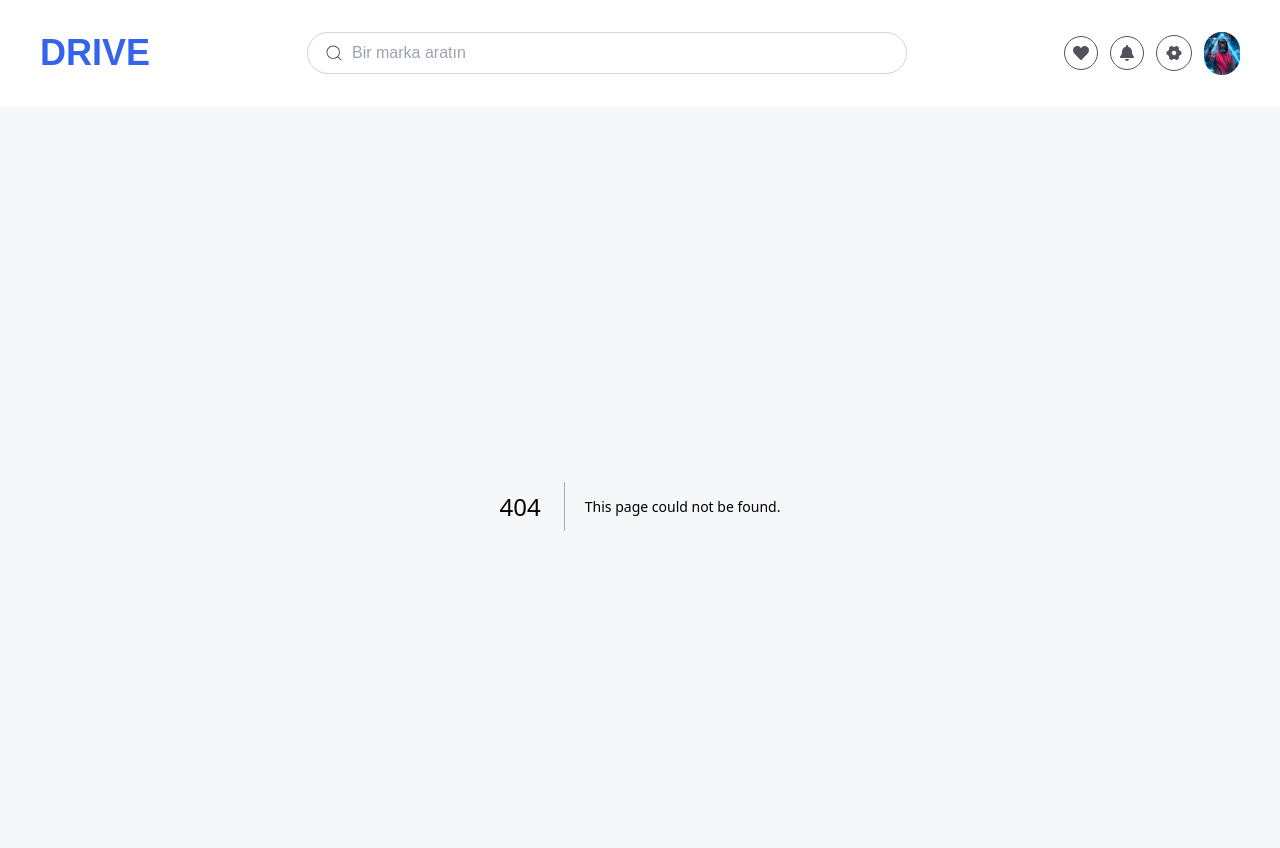
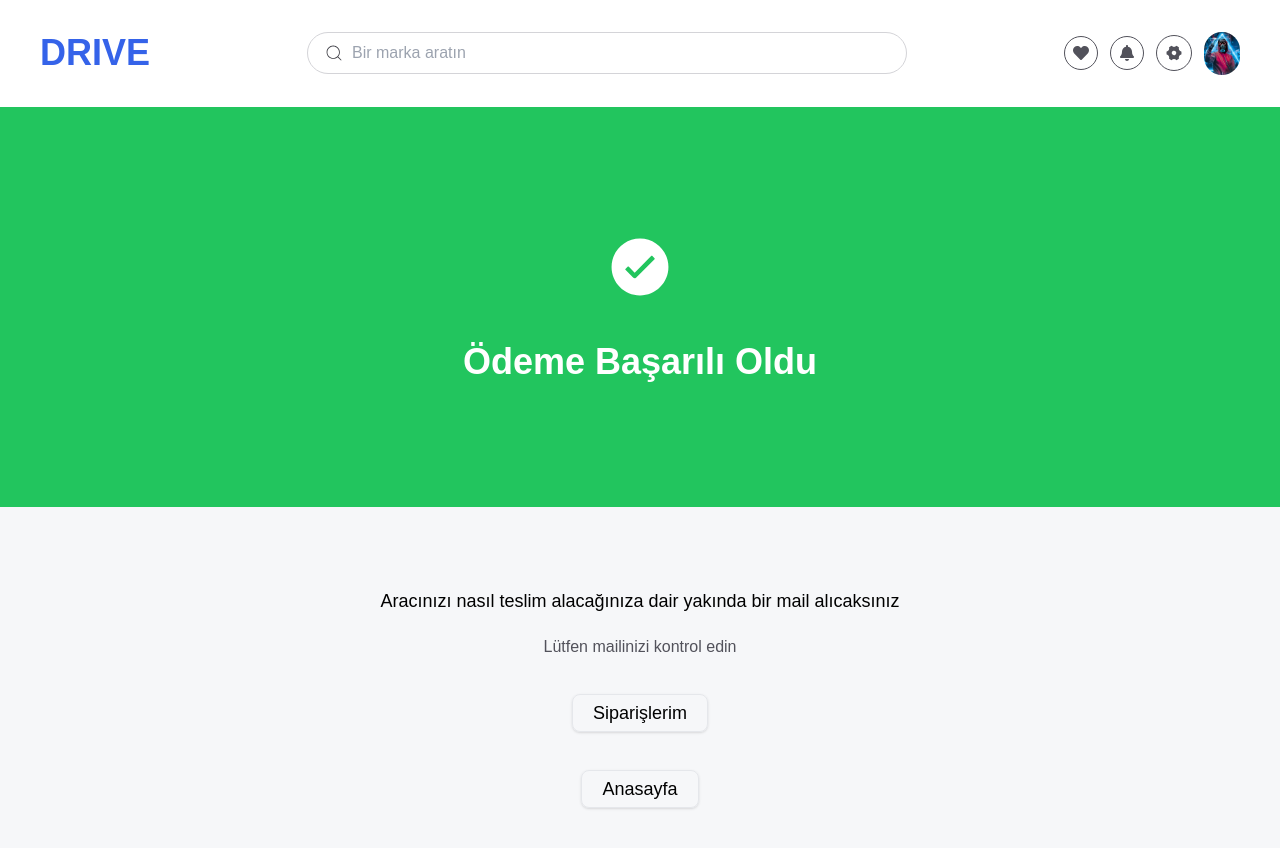
Before and after one commit to emreertugrl/FS_Car_Rental_App, a Next.js app: page /success in a window 1280 px wide. Before the commit this address had no page. Shown: the top 848 px of the page. Built offline with nearby package versions, Linux system fonts and the light colour scheme.

Commit message:
success page defined

```diff
--- /dev/null
+++ b/src/app/(pages)/success/page.tsx
@@ -0,0 +1,39 @@
+import Link from "next/link";
+import { FC } from "react";
+import { IoIosCheckmarkCircle as Checkmark } from "react-icons/io";
+
+const Success: FC = () => {
+  return (
+    <div className="h-screen">
+      <div className="h-[50%] bg-green-500 text-white grid place-items-center">
+        <div className="flex flex-col items-center gap-10">
+          <Checkmark className="text-[70px]" />
+
+          <p className="font-semibold text-4xl text-center">Ödeme Başarılı Oldu</p>
+        </div>
+      </div>
+
+      <div className="h-[50%] p-10 mt-10 text-center text-black">
+        <p className="text-lg">
+          Aracınızı nasıl teslim alacağınıza dair yakında bir mail alıcaksınız
+        </p>
+
+        <p className="mt-5 mb-10 text-zinc-600">Lütfen mailinizi kontrol edin</p>
+
+        <Link className="border shadow py-2 px-5 rounded-lg text-lg hover:shadow-lg" href="/orders">
+          Siparişlerim
+        </Link>
+
+        <br />
+        <br />
+        <br />
+
+        <Link className="border shadow py-2 px-5 rounded-lg text-lg hover:shadow-lg" href="/">
+          Anasayfa
+        </Link>
+      </div>
+    </div>
+  );
+};
+
+export default Success;
```
